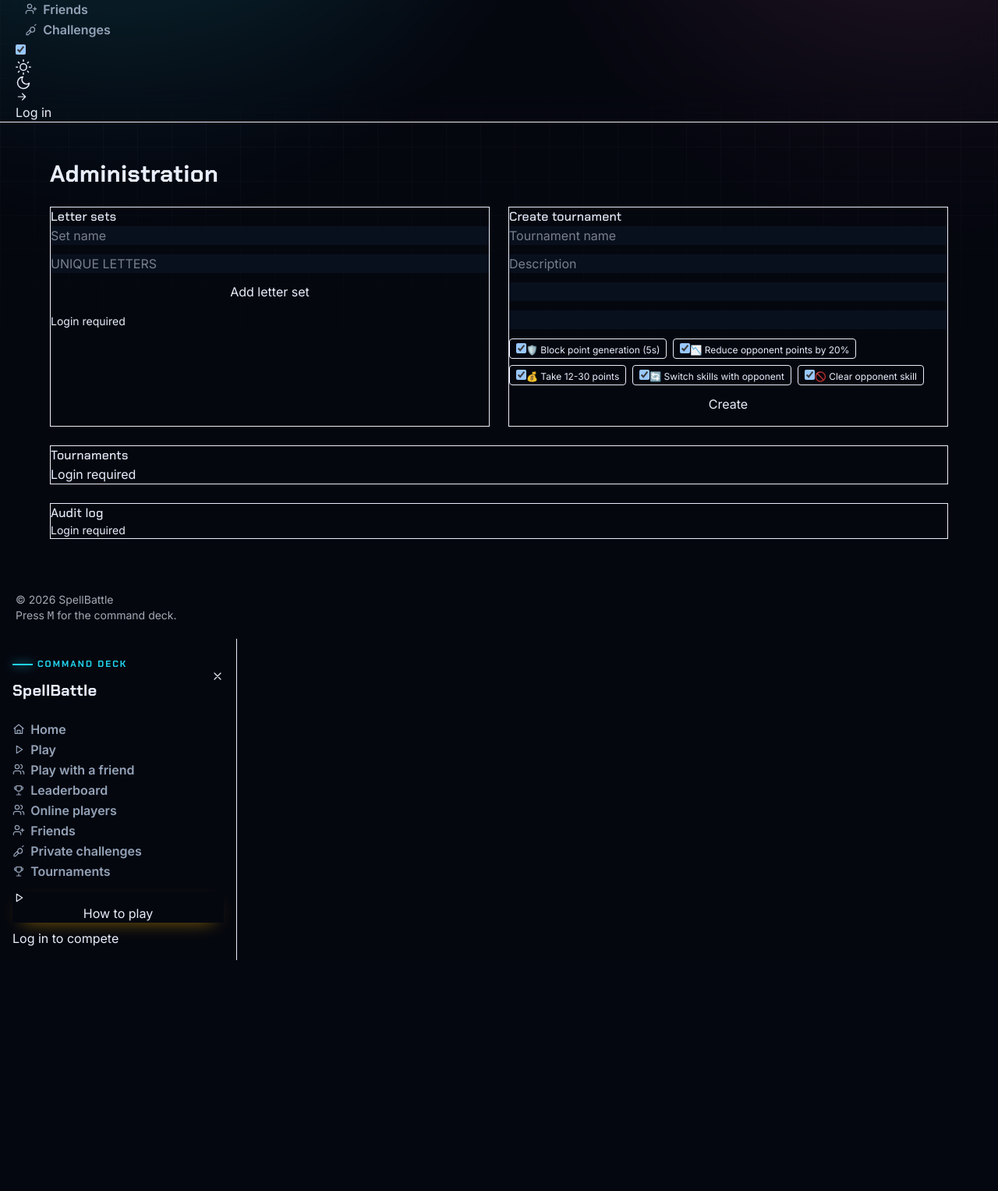
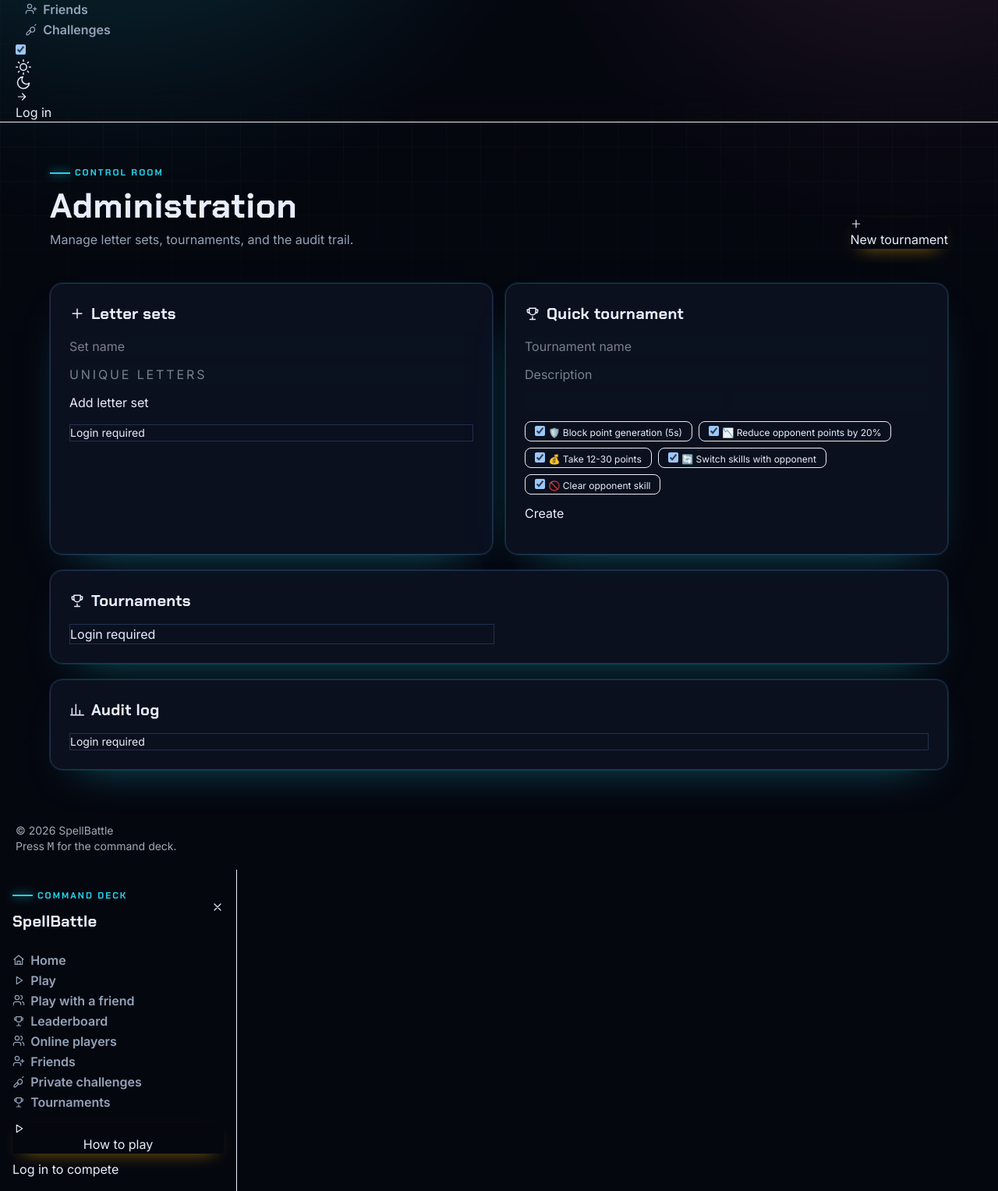
Before and after one commit to Ibrahimibrahimi/english-plateform, a Flask app: template app/templates/admin/index.html in a window 1280 px wide. Shown: the part 164-1691 px from the top of the page at 78% size. Before the commit the page ends 1395 px from the top, so only its background shows below. Run offline with Flask 3, Linux system fonts and the light colour scheme; the template is opened without the code that fills it, so the values that code supplies are empty; some libraries are stand-ins or nearby versions.

Commit message:
feat: polish practice and admin pages

```diff
--- a/app/static/js/admin.js
+++ b/app/static/js/admin.js
@@ -1,11 +1,18 @@
 import { escapeHtml, request } from "./api.js";
 import { toast } from "./ui.js";
+import { reveal } from "./motion.js";
 
 const settings = await request("/api/config");
+const empty = (title, message) => `<div class="empty-state"><strong>${title}</strong><span class="text-sm">${message}</span></div>`;
+const errorBox = (error) => `<div class="alert alert-error">${escapeHtml(error.message)}</div>`;
 
 const options = document.getElementById("skill-options");
 if (options) {
-  options.innerHTML = settings.skills.map(({ code, label, icon }) => `<label class="label cursor-pointer gap-2 border border-base-300 rounded px-2"><input type="checkbox" class="checkbox checkbox-warning checkbox-sm" name="skills" value="${escapeHtml(code)}" checked /><span class="label-text text-xs">${escapeHtml(icon || "✨")} ${escapeHtml(label)}</span></label>`).join("");
+  options.innerHTML = settings.skills.map(({ code, label, icon }) => `
+    <label class="label cursor-pointer gap-2 rounded-lg border border-base-300 bg-base-200/40 px-3">
+      <input type="checkbox" class="checkbox checkbox-warning checkbox-sm" name="skills" value="${escapeHtml(code)}" checked />
+      <span class="label-text text-xs">${escapeHtml(icon || "Skill")} ${escapeHtml(label)}</span>
+    </label>`).join("");
 }
 
 async function loadLetters() {
@@ -13,19 +20,30 @@ async function loadLetters() {
   if (!list) return;
   try {
     const sets = await request("/admin/api/letter-sets");
-    list.innerHTML = sets.length ? sets.map((set) => `<div class="flex justify-between border-b border-base-300 py-1"><span>${escapeHtml(set.name)}</span><button class="btn btn-xs btn-error delete-set" data-id="${set.id}">Delete</button></div>`).join("") : "<p class='opacity-70'>No letter sets.</p>";
+    list.innerHTML = sets.length ? sets.map((set) => `
+      <div class="panel panel-pad flex items-center justify-between gap-3 py-3">
+        <div class="min-w-0">
+          <strong class="font-display">${escapeHtml(set.name)}</strong>
+          <p class="font-mono text-xs tracking-widest opacity-70">${escapeHtml(set.letters)}</p>
+        </div>
+        <button class="btn btn-error btn-xs delete-set" data-id="${set.id}">Delete</button>
+      </div>`).join("") : empty("No letter sets", "Add a curated set above.");
+    reveal(list.children);
     list.querySelectorAll(".delete-set").forEach((button) => {
       button.addEventListener("click", async () => {
+        button.disabled = true;
         try {
           await request(`/admin/api/letter-sets/${button.dataset.id}`, { method: "DELETE" });
           loadLetters();
+          toast("Letter set deleted", "success");
         } catch (error) {
           toast(error.message, "error");
+          button.disabled = false;
         }
       });
     });
   } catch (error) {
-    list.textContent = error.message;
+    list.innerHTML = errorBox(error);
   }
 }
 
@@ -34,20 +52,39 @@ async function loadTournaments() {
   if (!list) return;
   try {
     const tournaments = await request("/admin/api/tournaments");
-    list.innerHTML = tournaments.length ? tournaments.map((item) => `<div class="card bg-base-100 border border-base-300"><div class="card-body p-4"><h3 class="font-bold">${escapeHtml(item.name)}</h3><p class="text-xs">Key: ${escapeHtml(item.key)} · ${item.max_players} players · letters: ${escapeHtml(item.allowed_letters)}</p><select class="select select-bordered select-sm" data-id="${item.id}">${settings.tournament_statuses.map((status) => `<option ${status === item.status ? "selected" : ""}>${escapeHtml(status)}</option>`).join("")}</select><button class="btn btn-sm btn-warning update-status" data-id="${item.id}">Update</button></div></div>`).join("") : "<p class='opacity-70'>No tournaments.</p>";
+    list.innerHTML = tournaments.length ? tournaments.map((item) => `
+      <div class="panel panel-pad flex flex-col gap-3">
+        <div class="flex items-start justify-between gap-3">
+          <h3 class="font-display text-lg font-bold">${escapeHtml(item.name)}</h3>
+          <span class="badge badge-warning badge-sm">${escapeHtml(item.status)}</span>
+        </div>
+        <p class="text-xs opacity-70">Key: <code class="font-mono">${escapeHtml(item.key)}</code></p>
+        <div class="grid grid-cols-2 gap-2">
+          <div class="stat-tile"><span>Players</span><strong>${item.max_players}</strong></div>
+          <div class="stat-tile"><span>Letters</span><strong class="font-mono text-xs">${escapeHtml(item.allowed_letters)}</strong></div>
+        </div>
+        <div class="mt-auto flex flex-wrap gap-2 pt-2">
+          <select class="select select-bordered select-sm" data-id="${item.id}">${settings.tournament_statuses.map((status) => `<option ${status === item.status ? "selected" : ""}>${escapeHtml(status)}</option>`).join("")}</select>
+          <button class="btn btn-warning btn-sm update-status" data-id="${item.id}">Update</button>
+        </div>
+      </div>`).join("") : empty("No tournaments", "Create one to get started.");
+    reveal(list.children);
     list.querySelectorAll(".update-status").forEach((button) => {
       button.addEventListener("click", async () => {
+        button.disabled = true;
         const status = list.querySelector(`select[data-id="${button.dataset.id}"]`).value;
         try {
           await request(`/admin/api/tournaments/${button.dataset.id}/status`, { method: "POST", body: JSON.stringify({ status }) });
           toast("Tournament updated", "success");
+          loadTournaments();
         } catch (error) {
           toast(error.message, "error");
+          button.disabled = false;
         }
       });
     });
   } catch (error) {
-    list.textContent = error.message;
+    list.innerHTML = errorBox(error);
   }
 }
 
@@ -56,9 +93,15 @@ async function loadActions() {
   if (!list) return;
   try {
     const rows = await request("/admin/api/actions");
-    list.innerHTML = rows.length ? rows.map((row) => `<div class="border-b border-base-300 py-1">${escapeHtml(row.created_at)} · ${escapeHtml(row.action)} · ${escapeHtml(row.detail)}</div>`).join("") : "<p class='opacity-70'>No actions yet.</p>";
+    list.innerHTML = rows.length ? `<div class="grid gap-2">${rows.map((row) => `
+      <div class="rounded-lg border border-base-300 bg-base-200/40 px-3 py-2">
+        <span class="font-mono text-xs opacity-70">${escapeHtml(row.created_at)}</span>
+        <strong class="mx-2 text-warning">${escapeHtml(row.action)}</strong>
+        <span class="text-sm">${escapeHtml(row.detail)}</span>
+      </div>`).join("")}</div>` : empty("No actions yet", "Admin activity will appear here.");
+    reveal(list.children);
   } catch (error) {
-    list.textContent = error.message;
+    list.innerHTML = errorBox(error);
   }
 }
 
@@ -66,7 +109,9 @@ const letterForm = document.getElementById("letterset-form");
 if (letterForm) {
   letterForm.addEventListener("submit", async (event) => {
     event.preventDefault();
+    const button = letterForm.querySelector("button[type=submit]");
     const form = new FormData(letterForm);
+    button.disabled = true;
     try {
       await request("/admin/api/letter-sets", { method: "POST", body: JSON.stringify({ name: form.get("name"), letters: form.get("letters") }) });
       letterForm.reset();
@@ -74,6 +119,8 @@ if (letterForm) {
       toast("Letter set added", "success");
     } catch (error) {
       toast(error.message, "error");
+    } finally {
+      button.disabled = false;
     }
   });
 }
@@ -82,7 +129,9 @@ const tournamentForm = document.getElementById("tournament-form");
 if (tournamentForm) {
   tournamentForm.addEventListener("submit", async (event) => {
     event.preventDefault();
+    const button = tournamentForm.querySelector("button[type=submit]");
     const form = new FormData(tournamentForm);
+    button.disabled = true;
     try {
       const result = await request("/admin/api/tournaments", {
         method: "POST",
@@ -94,11 +143,16 @@ if (tournamentForm) {
           skills: form.getAll("skills").join(","),
         }),
       });
-      document.getElementById("tournament-create-result").textContent = `Created "${result.name}" with key ${result.key} (${result.max_players} players)`;
+      const resultEl = document.getElementById("tournament-create-result");
+      resultEl.className = "alert alert-success mt-5";
+      resultEl.innerHTML = `Created <strong>${escapeHtml(result.name)}</strong> with key <code class="font-mono">${escapeHtml(result.key)}</code> for ${result.max_players} players.`;
+      reveal(resultEl);
       loadTournaments();
       toast("Tournament created", "success");
     } catch (error) {
       toast(error.message, "error");
+    } finally {
+      button.disabled = false;
     }
   });
 }
--- a/app/templates/admin/index.html
+++ b/app/templates/admin/index.html
@@ -1,44 +1,44 @@
 {% extends "base.html" %}
+{% from "_components.html" import icon, page_head %}
 {% block title %}SpellBattle | Admin{% endblock %}
 {% block page %}admin{% endblock %}
 {% block content %}
-<div class="mx-auto max-w-6xl flex flex-col gap-6">
-  <h1 class="text-3xl font-extrabold">Administration</h1>
-  <div class="grid gap-6 lg:grid-cols-2">
-    <section class="card bg-base-100 border border-base-300">
-      <div class="card-body">
-        <h2 class="card-title">Letter sets</h2>
+<div class="page-shell flex flex-col gap-5">
+  {% call page_head("Administration", "Manage letter sets, tournaments, and the audit trail.", "Control room") %}
+  <a href="/admin/tournaments/new" class="btn btn-warning gap-2">{{ icon("plus", "h-4 w-4") }}New tournament</a>
+  {% endcall %}
+  <div class="grid gap-4 lg:grid-cols-2">
+    <section class="panel panel-pad fade-in">
+      <h2 class="mb-4 flex items-center gap-2 font-display text-xl font-bold">{{ icon("plus", "h-5 w-5 text-warning") }}Letter sets</h2>
       <form id="letterset-form" class="flex flex-col gap-3">
         <input name="name" class="input input-bordered" placeholder="Set name" required />
-          <input name="letters" class="input input-bordered uppercase" placeholder="Unique letters" minlength="{{ min_letters }}" maxlength="{{ max_letters }}" required />
-          <button class="btn btn-warning" type="submit">Add letter set</button>
+        <input name="letters" class="input input-bordered uppercase tracking-[0.18em]" placeholder="Unique letters" minlength="{{ min_letters }}" maxlength="{{ max_letters }}" required />
+        <button class="btn btn-warning btn-sm self-start" type="submit">Add letter set</button>
       </form>
       <div id="letterset-list" class="mt-4 text-sm"></div>
-      </div>
     </section>
-    <section class="card bg-base-100 border border-base-300">
-      <div class="card-body">
-        <h2 class="card-title">Create tournament</h2>
+    <section class="panel panel-pad fade-in">
+      <h2 class="mb-4 flex items-center gap-2 font-display text-xl font-bold">{{ icon("trophy", "h-5 w-5 text-warning") }}Quick tournament</h2>
       <form id="tournament-form" class="flex flex-col gap-3">
         <input name="name" class="input input-bordered" placeholder="Tournament name" required />
         <input name="description" class="input input-bordered" placeholder="Description" />
+        <div class="grid gap-3 sm:grid-cols-2">
           <input name="max_players" type="number" min="{{ min_players }}" max="{{ max_players }}" value="{{ default_players }}" class="input input-bordered" />
-          <input name="allowed_letters" class="input input-bordered uppercase" value="{{ default_letters }}" />
+          <input name="allowed_letters" class="input input-bordered uppercase tracking-[0.18em]" value="{{ default_letters }}" />
+        </div>
         <fieldset id="skill-options" class="flex flex-wrap gap-2"></fieldset>
-          <button class="btn btn-warning" type="submit">Create</button>
+        <button class="btn btn-warning btn-sm self-start" type="submit">Create</button>
       </form>
       <div id="tournament-create-result" class="mt-4 text-sm"></div>
-      </div>
     </section>
   </div>
-  <section class="card bg-base-100 border border-base-300">
-    <div class="card-body">
-      <h2 class="card-title">Tournaments</h2>
+  <section class="panel panel-pad fade-in">
+    <h2 class="mb-4 flex items-center gap-2 font-display text-xl font-bold">{{ icon("trophy", "h-5 w-5 text-primary") }}Tournaments</h2>
     <div id="admin-tournaments" class="grid gap-3 md:grid-cols-2"></div>
-    </div>
   </section>
-  <section class="card bg-base-100 border border-base-300">
-    <div class="card-body"><h2 class="card-title">Audit log</h2><div id="admin-actions" class="text-sm"></div></div>
+  <section class="panel panel-pad fade-in">
+    <h2 class="mb-4 flex items-center gap-2 font-display text-xl font-bold">{{ icon("chart", "h-5 w-5 text-secondary") }}Audit log</h2>
+    <div id="admin-actions" class="text-sm"></div>
   </section>
 </div>
 {% endblock %}
```
Also changed, not shown: app/static/js/practice.js (+20 -5 lines), app/templates/admin/tournament-create.html (+13 -20 lines), app/templates/practice.html (+29 -13 lines). Lines whose indentation alone changed are shown as unchanged.
